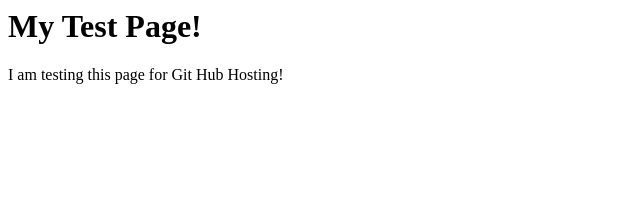
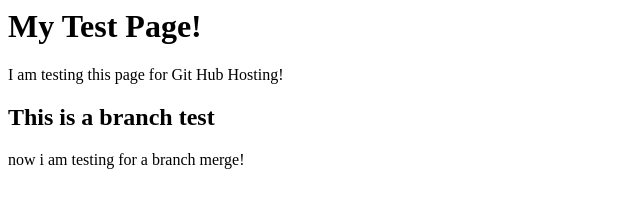
Before and after one commit to Nidhin-Sivasankaran/hostiing-test.gitub.io, a plain HTML site: page index.html in a window 1280 px wide. Shown: the whole page, without its empty margins (0-640 px from the left). Drawn offline with Linux system fonts and the light colour scheme.

Commit message:
Branch commit

```diff
--- a/index.html
+++ b/index.html
@@ -5,5 +5,7 @@
     <body>
         <h1>My Test Page!</h1>
         <p>I am testing this page for Git Hub Hosting!</p>
+        <h2>This is a branch test</h2>
+        <p>now i am testing for a branch merge!</p>
     </body>
 </html>
```
